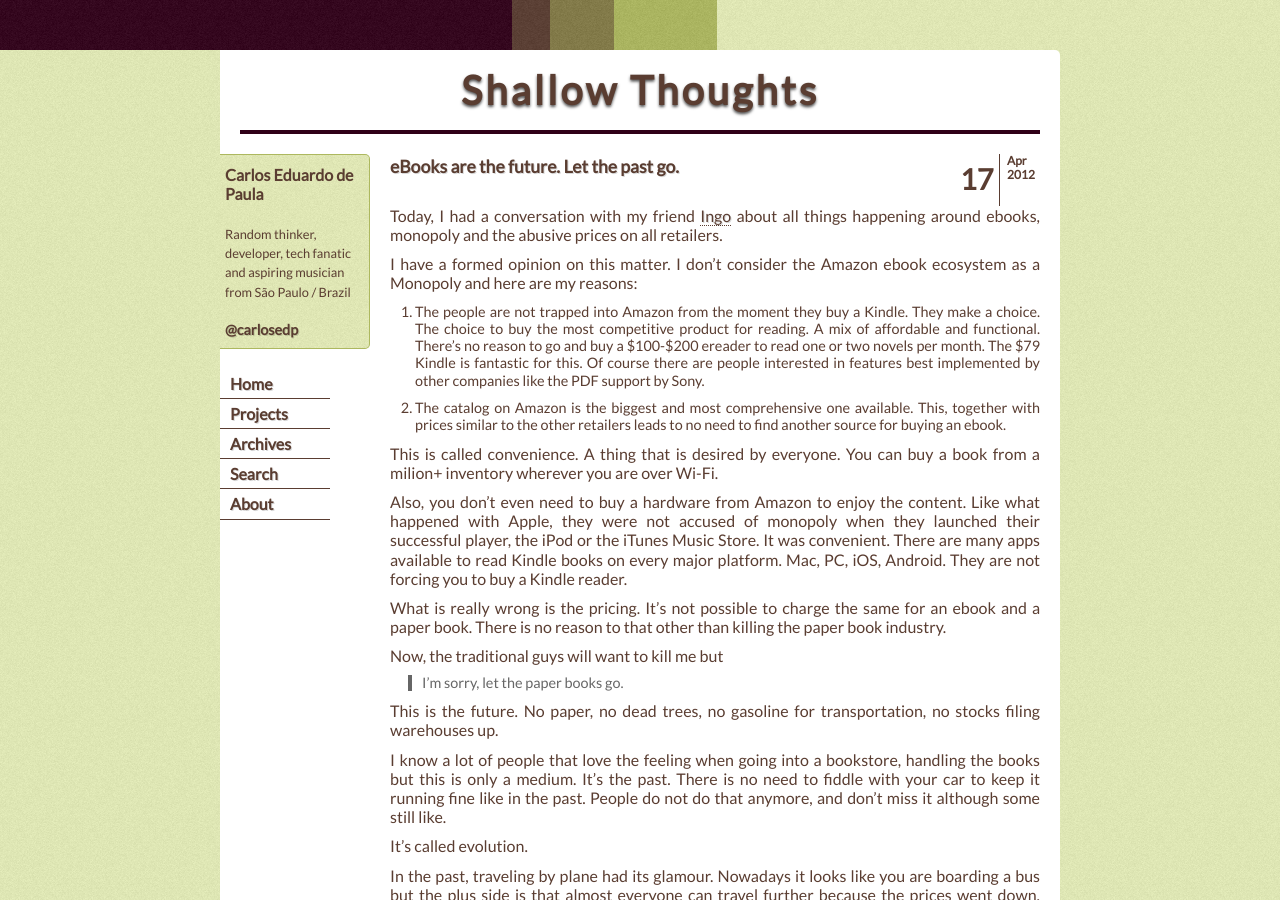
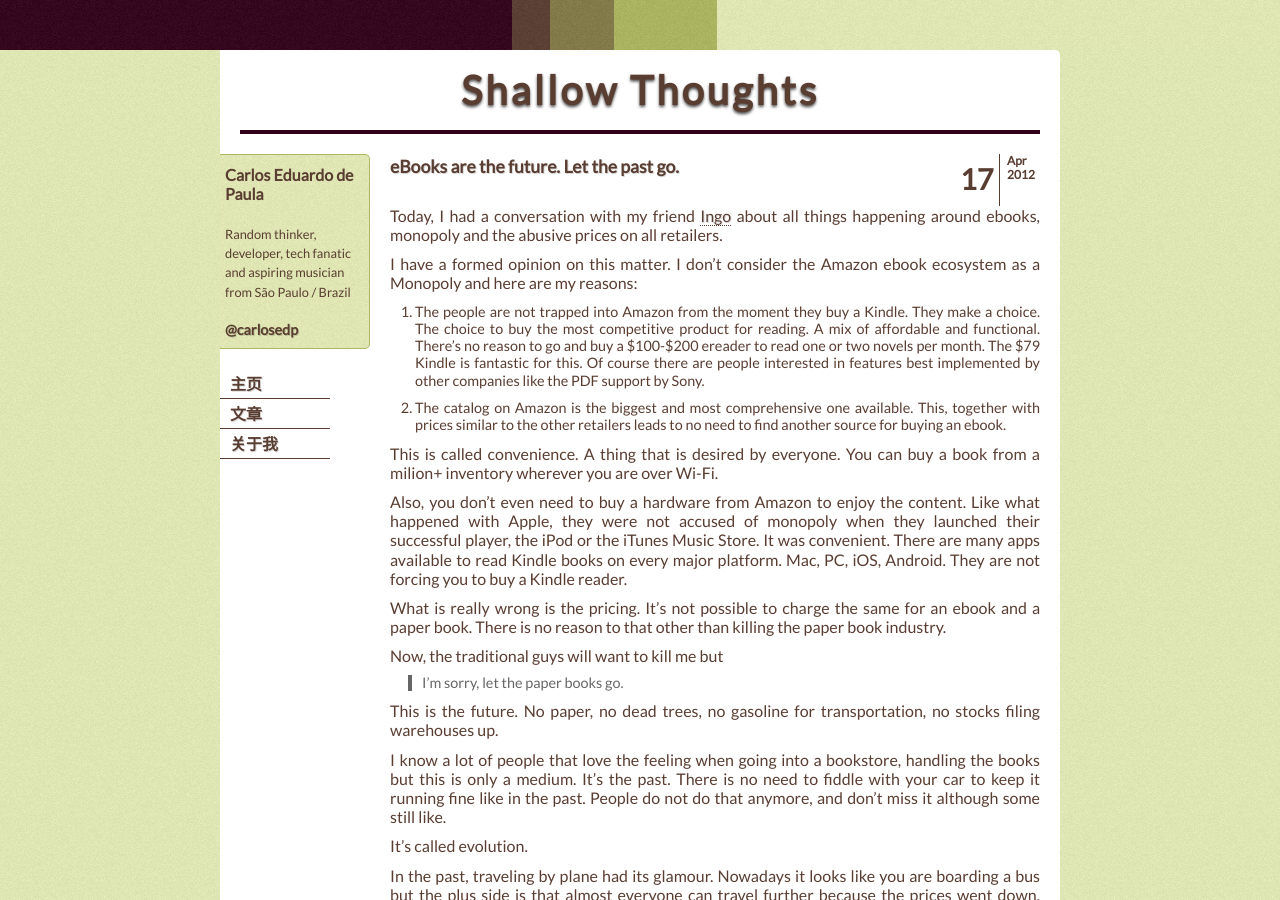
Before and after one commit to xumiao1994/xmblog, a Jekyll site: the page built from index.html, in a window 1280 px wide and 900 px high. Built offline with Jekyll 4.4.1, drawn with Linux system fonts in a browser that asks for light colours; Markdown is read by kramdown in place of the engine named in the settings; comment, search, counter and statistics services are not loaded.

Commit message:
Update default.html

```diff
--- a/_layouts/default.html
+++ b/_layouts/default.html
@@ -51,11 +51,9 @@
                 </div>
                 <br/>
                 <ul>
-                    <li><a href="/">Home</a></li>
-                    <li><a href="/projects">Projects</a></li>
-                    <li><a href="/archives">Archives</a></li>
-                    <li><a href="/search">Search</a></li>
-                    <li><a href="/about">About</a></li>
+                    <li><a href="https://xumiao1994.github.io/">主页</a></li>
+                    <li><a href="/archives">文章</a></li>
+                    <li><a href="/about">关于我</a></li>
                 </ul>
                 <div id="ads">
                     <script type="text/javascript"><!--
```
